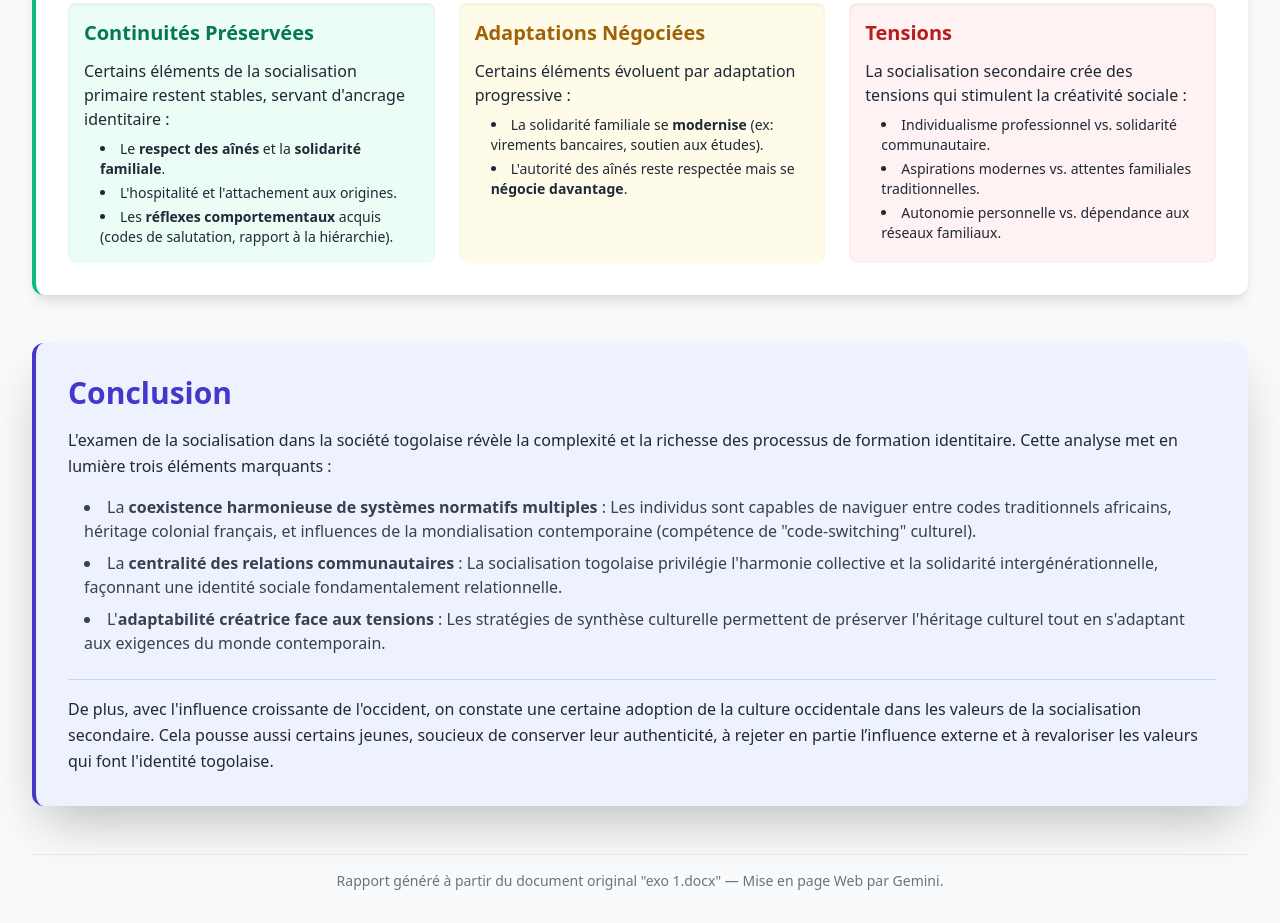
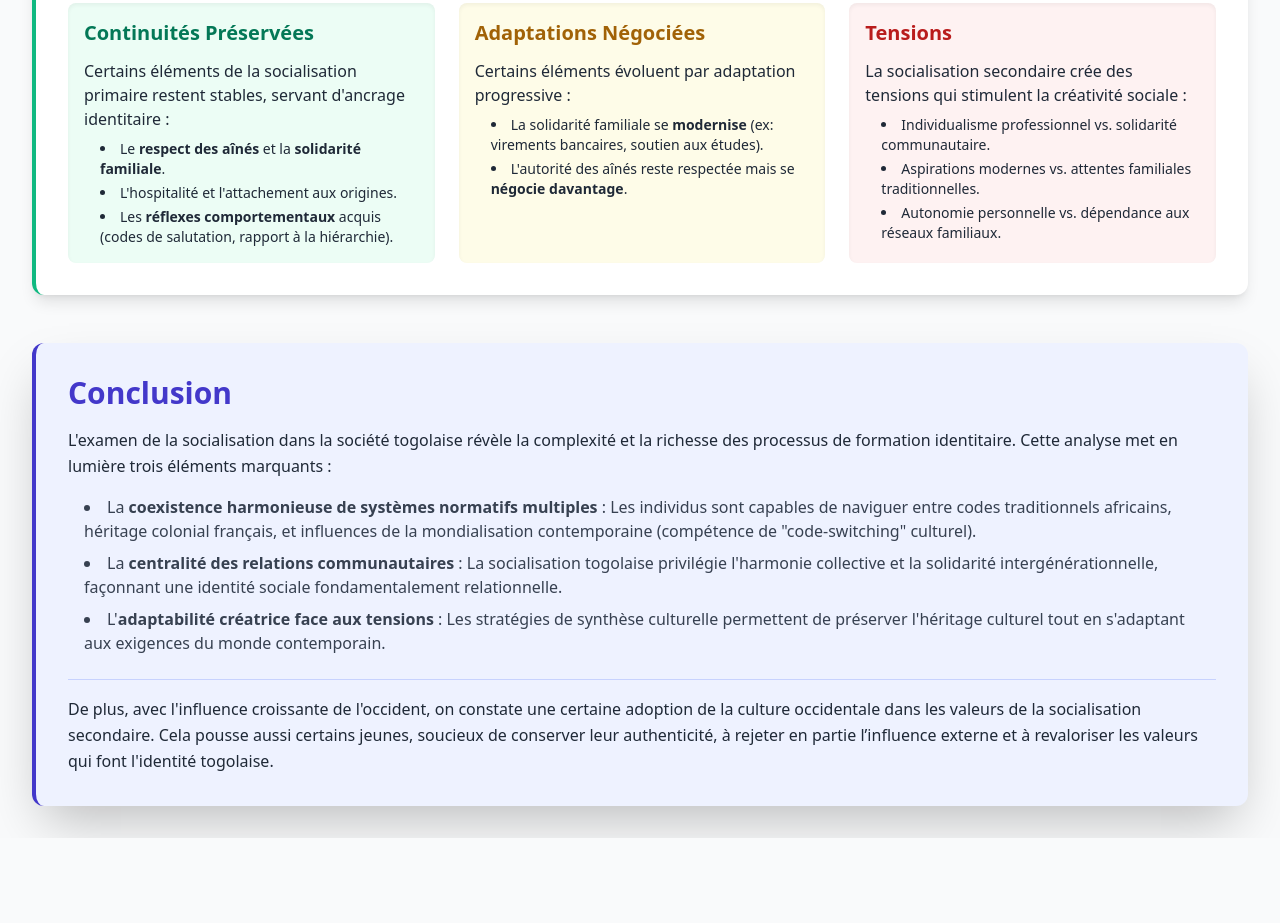
Before and after one commit to davekg8/communication1, a plain HTML site: page index.html in a window 1280 px wide. Shown: the part 2829-3752 px from the top of the page. After the commit the page ends 3667 px from the top, so only its background shows below. Drawn offline with nearby package versions, Linux system fonts and the light colour scheme.

Commit message:
another one

```diff
--- a/index.html
+++ b/index.html
@@ -316,10 +316,7 @@
             </section>
         </main>
 
-        <!-- Pied de page -->
-        <footer class="mt-12 text-center text-gray-500 text-sm border-t pt-4">
-            Rapport généré à partir du document original "exo 1.docx" — Mise en page Web par Gemini.
-        </footer>
+
 
     </div>
 
```
